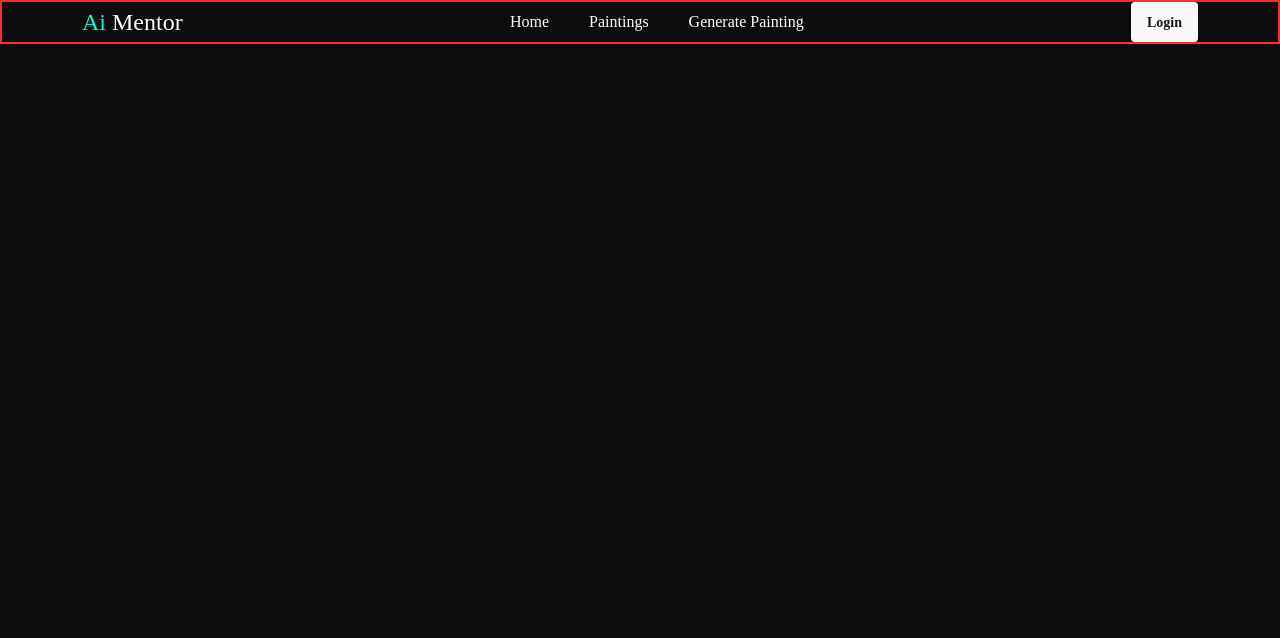
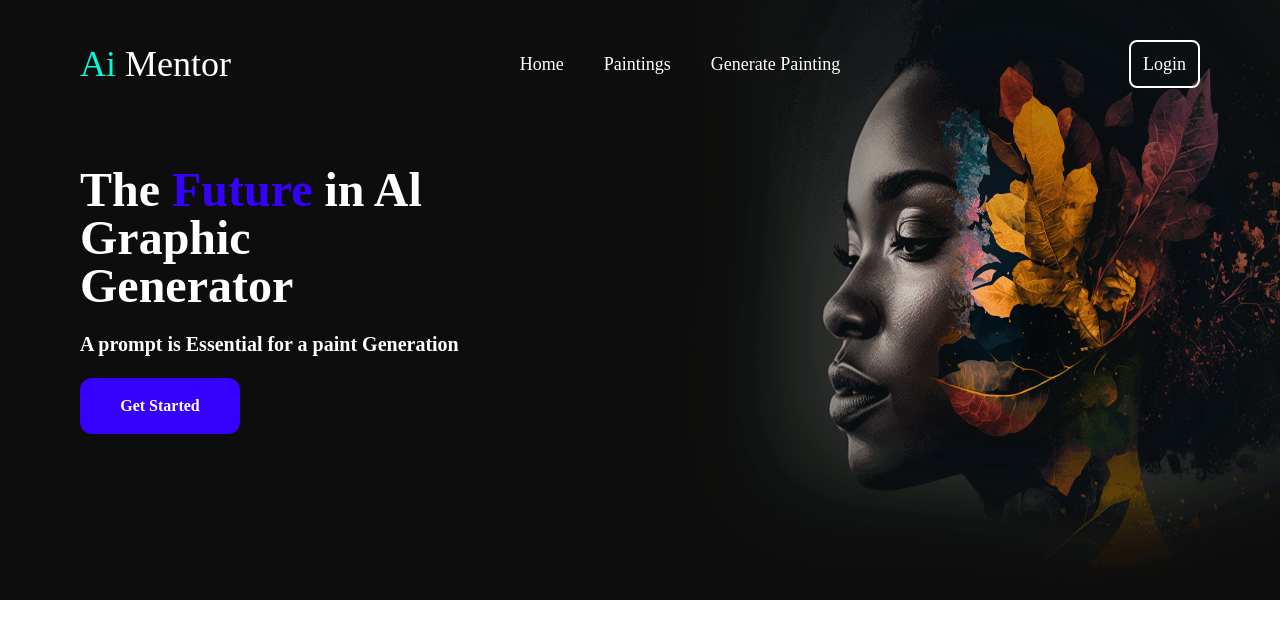
Before and after one commit to tzmehedy/ai-mentor, a React (Vite) app in the folder client/: page / in a window 1280 px wide. Shown: the top 638 px of the page. Built offline with nearby package versions, Linux system fonts and the light colour scheme.

Commit message:
The navbar and the banner section is completed

```diff
--- a/client/package.json
+++ b/client/package.json
@@ -13,6 +13,7 @@
     "@tailwindcss/vite": "^4.0.15",
     "react": "^19.0.0",
     "react-dom": "^19.0.0",
+    "react-icons": "^5.5.0",
     "react-router-dom": "^7.4.0",
     "tailwindcss": "^4.0.15"
   },
--- a/client/src/Layout/Root.jsx
+++ b/client/src/Layout/Root.jsx
@@ -5,7 +5,7 @@ import NavBar from '../Shared/NavBar';
 
 const Root = () => {
     return (
-      <div className="font-[Poppins]">
+      <div className="font-[Poppins] bg-[#0D0D0D]">
         <div className="">
           <NavBar></NavBar>
         </div>
--- a/client/src/Pages/Home/Banner.jsx
+++ b/client/src/Pages/Home/Banner.jsx
@@ -1,15 +1,24 @@
-import React from 'react';
+import React from 'react'
+import bannerImg from "../../assets/images/home-bg-png (1).png"
 
 const Banner = () => {
-    return <div className="bg-[#0D0D0D] h-screen flex">
-
-        <div className='md:w-1/2'>
-
+    return (
+      <div className="h-[600px] flex flex-col-reverse lg:flex-row">
+        <div className=" lg:w-1/2 flex flex-col justify-center px-20 text-white font-bold space-y-5">
+          <h1 className="text-5xl">
+            The <span className="text-[#3500FC]">Future</span> in Al Graphic{" "}
+            <br /> Generator
+          </h1>
+          <p className="text-xl">
+            A prompt is Essential for a paint Generation
+          </p>
+          <button className="bg-[#3500FC] px-3 py-4 w-40 rounded-xl">Get Started</button>
         </div>
-        <div className='md:w-1/2'>
-        <img src="" alt="" />
+        <div className="lg:w-1/2">
+          <img className='w-full h-full' src={bannerImg} alt="" />
         </div>
-    </div>;
+      </div>
+    );
 };
 
 export default Banner;
--- a/client/src/Shared/NavBar.jsx
+++ b/client/src/Shared/NavBar.jsx
@@ -1,25 +1,38 @@
 import React from 'react';
 import { NavLink } from 'react-router-dom';
+import { AiOutlineMenuFold } from "react-icons/ai";
 
 const NavBar = () => {
     return (
-      <div className='fixed z-40 w-full px-20  flex justify-between items-center border-2 border-red-500'>
+      <div className="fixed z-40 w-full px-20  flex justify-between items-center mt-10">
         <div>
-          <h1 className="text-[#00FCDB] text-2xl">
-            Ai <span className='text-white'>Mentor</span>
+          <h1 className="text-[#00FCDB] text-4xl">
+            Ai <span className="text-white">Mentor</span>
           </h1>
         </div>
 
-        <div className='text-white'>
-          <ul className='flex space-x-10'>
-            <li><NavLink to={"/"}>Home</NavLink></li>
-            <li><NavLink to={"/paintings"}>Paintings</NavLink></li>
-            <li><NavLink to={"/generate-painting"}>Generate Painting</NavLink></li>
+        <div className="text-white hidden lg:inline-block">
+          <ul className="flex space-x-10 text-lg">
+            <li>
+              <NavLink to={"/"}>Home</NavLink>
+            </li>
+            <li>
+              <NavLink to={"/paintings"}>Paintings</NavLink>
+            </li>
+            <li>
+              <NavLink to={"/generate-painting"}>Generate Painting</NavLink>
+            </li>
           </ul>
         </div>
 
-        <div className='text-white'>
-          <button className='btn border-none shadow-none'>Login</button>
+        <div className="text-white text-lg hidden lg:inline-block">
+          <button className=" border-2 border-white px-3 py-2 rounded-lg cursor-pointer hover:bg-[#3500FC] hover:border-[#3500FC]">
+            Login
+          </button>
+        </div>
+
+        <div className='lg:hidden text-white text-4xl'>
+          <AiOutlineMenuFold></AiOutlineMenuFold>
         </div>
       </div>
     );
```
Also changed, not shown: client/src/assets/images/home-bg-png (1).png (added), 1 other file (tests, documents, lock files or other folders).
